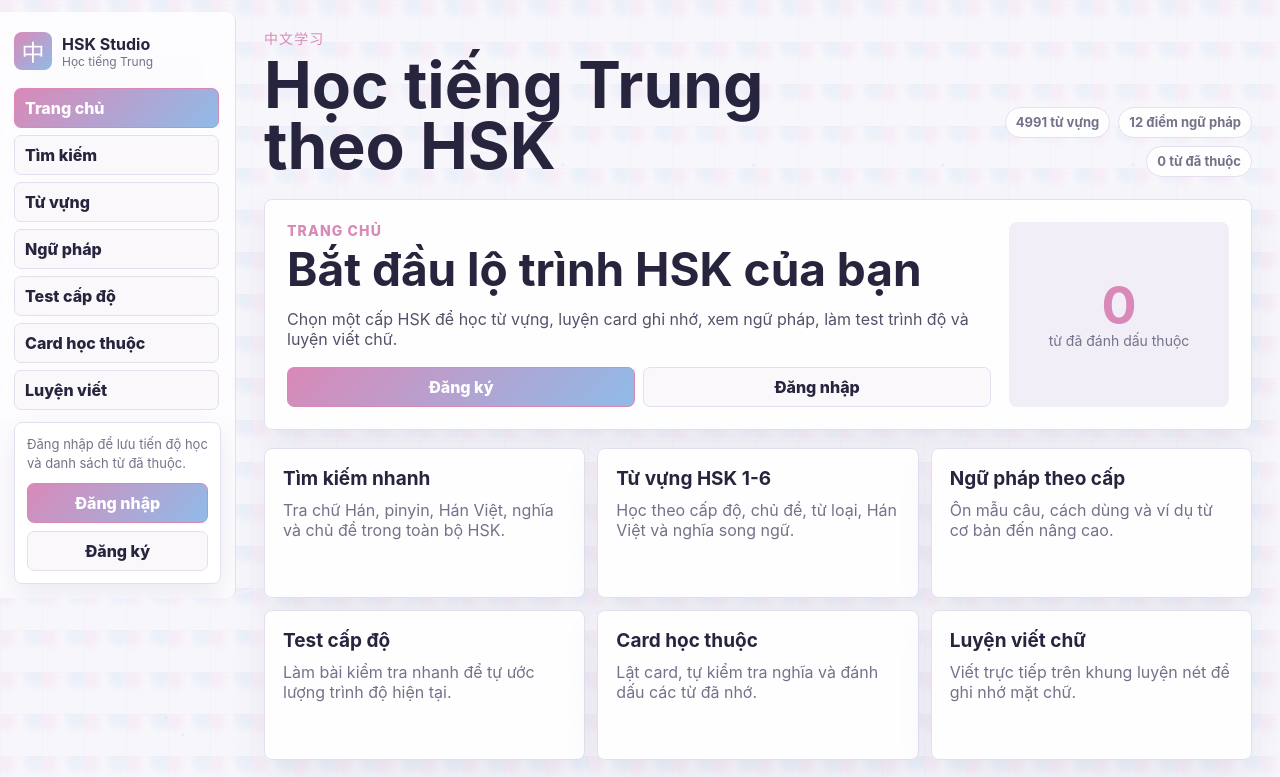
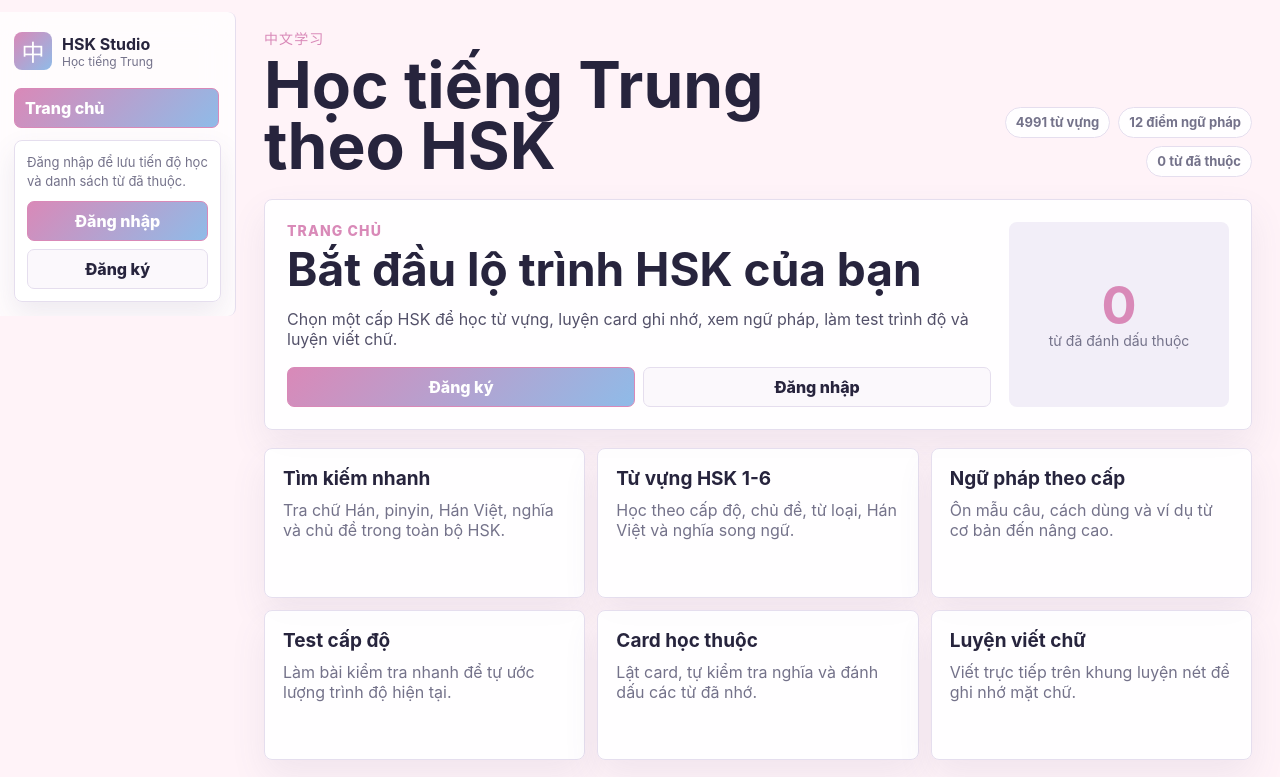
Before and after one commit to kieuanh84/Study_Chinese, a React (Vite) app in the folder client/: page / in a window 1280 px wide. Shown: the top 777 px of the page. Built offline with nearby package versions, Linux system fonts and the light colour scheme.

Commit message:
Restrict learning pages to signed-in users

```diff
--- a/client/src/App.css
+++ b/client/src/App.css
@@ -7,10 +7,7 @@
 }
 
 .sky-effects {
-  position: fixed;
-  inset: 0;
-  z-index: 0;
-  pointer-events: none;
+  display: none;
 }
 
 .sky-effects::before {
--- a/client/src/App.jsx
+++ b/client/src/App.jsx
@@ -108,6 +108,8 @@ function App() {
   )
   const suggestedLevel = getSuggestedLevel(testScore)
 
+  const canAccessLearningPages = Boolean(authUser)
+
   useEffect(() => {
     let isMounted = true
 
@@ -134,7 +136,19 @@ function App() {
     }
   }, [])
 
+  function handleAuthChange(nextUser) {
+    setAuthUser(nextUser)
+    if (!nextUser) {
+      setActivePage('home')
+    }
+  }
+
   function selectLevel(level) {
+    if (!authUser) {
+      setAuthMode('login')
+      return
+    }
+
     setActiveLevel(level)
     setActivePage('vocabulary')
     resetFlashcard()
@@ -196,7 +210,7 @@ function App() {
 
       <Sidebar
         activePage={activePage}
-        onAuthChange={setAuthUser}
+        onAuthChange={handleAuthChange}
         onOpenAuth={setAuthMode}
         onNavigate={setActivePage}
         user={authUser}
@@ -228,7 +242,8 @@ function App() {
           />
         )}
 
-        {(activePage === 'search' || activePage === 'vocabulary') && (
+        {canAccessLearningPages &&
+          (activePage === 'search' || activePage === 'vocabulary') && (
           <section className="study-area">
             <FiltersPanel
               activeLevel={activeLevel}
@@ -249,7 +264,7 @@ function App() {
           </section>
         )}
 
-        {activePage === 'flashcards' && (
+        {canAccessLearningPages && activePage === 'flashcards' && (
           <section className="study-area">
             <FiltersPanel
               activeLevel={activeLevel}
@@ -275,14 +290,14 @@ function App() {
           </section>
         )}
 
-        {activePage === 'grammar' && (
+        {canAccessLearningPages && activePage === 'grammar' && (
           <section className="study-area">
             <LevelFilter activeLevel={activeLevel} onLevelChange={changeLevel} />
             <GrammarView lessons={filteredGrammar} />
           </section>
         )}
 
-        {activePage === 'test' && (
+        {canAccessLearningPages && activePage === 'test' && (
           <section className="study-area">
             <PlacementTestView
               answers={testAnswers}
@@ -299,7 +314,7 @@ function App() {
           </section>
         )}
 
-        {activePage === 'writing' && (
+        {canAccessLearningPages && activePage === 'writing' && (
           <section className="study-area">
             <FiltersPanel
               activeLevel={activeLevel}
@@ -319,7 +334,7 @@ function App() {
       {authMode && (
         <AuthDialog
           mode={authMode}
-          onAuthChange={setAuthUser}
+          onAuthChange={handleAuthChange}
           onClose={() => setAuthMode(null)}
           onSwitchMode={setAuthMode}
         />
@@ -329,6 +344,8 @@ function App() {
 }
 
 function Sidebar({ activePage, onAuthChange, onNavigate, onOpenAuth, user }) {
+  const visiblePages = user ? pages : pages.filter((page) => page.id === 'home')
+
   return (
     <aside className="sidebar" aria-label="Điều hướng chính">
       <div className="brand-block">
@@ -340,7 +357,7 @@ function Sidebar({ activePage, onAuthChange, onNavigate, onOpenAuth, user }) {
       </div>
 
       <nav className="side-nav">
-        {pages.map((page) => (
+        {visiblePages.map((page) => (
           <button
             className={activePage === page.id ? 'is-active' : ''}
             key={page.id}
--- a/client/src/index.css
+++ b/client/src/index.css
@@ -1,7 +1,7 @@
 :root {
   --accent: #d989b8;
   --accent-2: #8fbbe8;
-  --bg: #f7f6fb;
+  --bg: #fff3f8;
   --border: #e5deee;
   --border-strong: #c9d6ea;
   --button: #fbf8fc;
@@ -22,13 +22,7 @@
     Inter, ui-sans-serif, system-ui, -apple-system, BlinkMacSystemFont, 'Segoe UI',
     sans-serif;
   color: var(--text);
-  background:
-    radial-gradient(circle at 14% 18%, rgb(243 199 224 / 18%) 0 10%, transparent 28%),
-    radial-gradient(circle at 84% 10%, rgb(196 219 244 / 22%) 0 12%, transparent 30%),
-    linear-gradient(90deg, rgb(143 187 232 / 4%) 1px, transparent 1px),
-    linear-gradient(rgb(217 137 184 / 4%) 1px, transparent 1px),
-    var(--bg);
-  background-size: 42px 42px;
+  background: var(--bg);
   font-synthesis: none;
   text-rendering: optimizeLegibility;
   -webkit-font-smoothing: antialiased;
```
